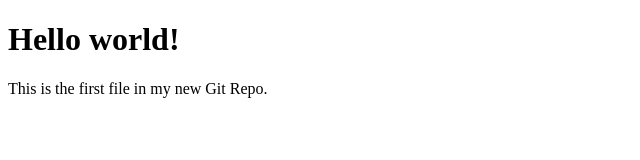
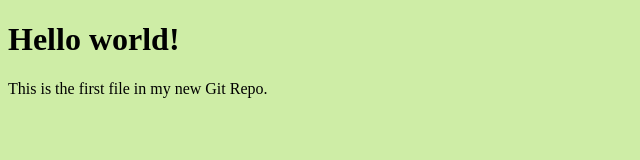
Before and after one commit to ashuyadav0/myfirstgitproject, a plain HTML site: page index.html in a window 1280 px wide. Shown: the whole page, without its empty margins (0-640 px from the left). Drawn offline with Linux system fonts and the light colour scheme.

Commit message:
Adding green background

```diff
--- a/index.html
+++ b/index.html
@@ -3,7 +3,7 @@
   <head>
     <title>Hello World!</title>
   </head>
-  <body>
+  <body style="background-color:#ceeda6;">
 
     <h1>Hello world!</h1>
     <p>This is the first file in my new Git Repo.</p>
```
